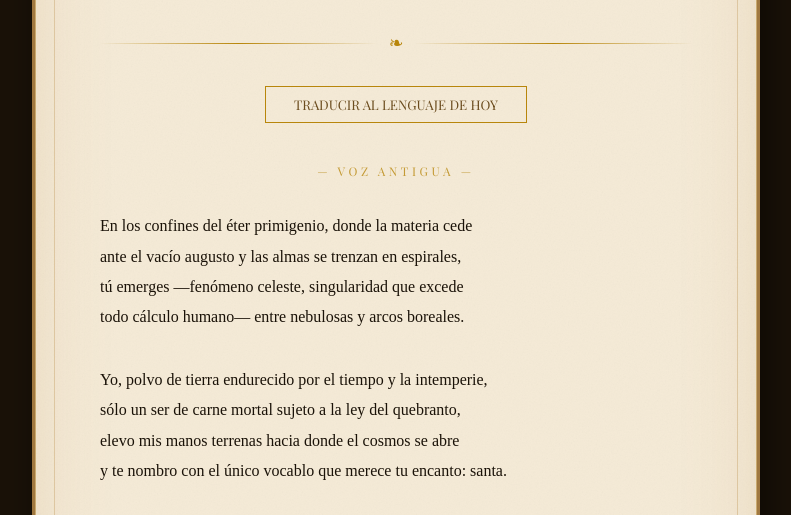
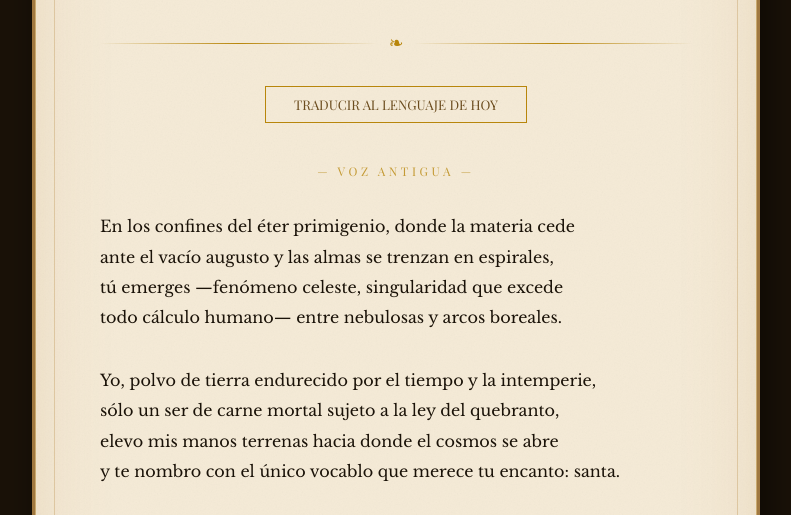
Before and after one commit to Edward8Duque22/AlaAntiguita, a plain HTML site: page index.html in a window 1280 px wide. Shown: the part 225-740 px from the top of the page, without its empty margins (244-1035 px from the left). Drawn offline with nearby package versions, Linux system fonts and the light colour scheme; a web font is replaced by a local one.

Commit message:
Update index.html

```diff
--- a/index.html
+++ b/index.html
@@ -175,7 +175,7 @@
 
   /* MODO ANTAÑO */
   .antanio .verso {
-    font-family: console;
+    font-family: 'Libre Baskerville', serif;
     font-size: 1.0rem;
     line-height: 1.9;
     color: var(--ink);
```
